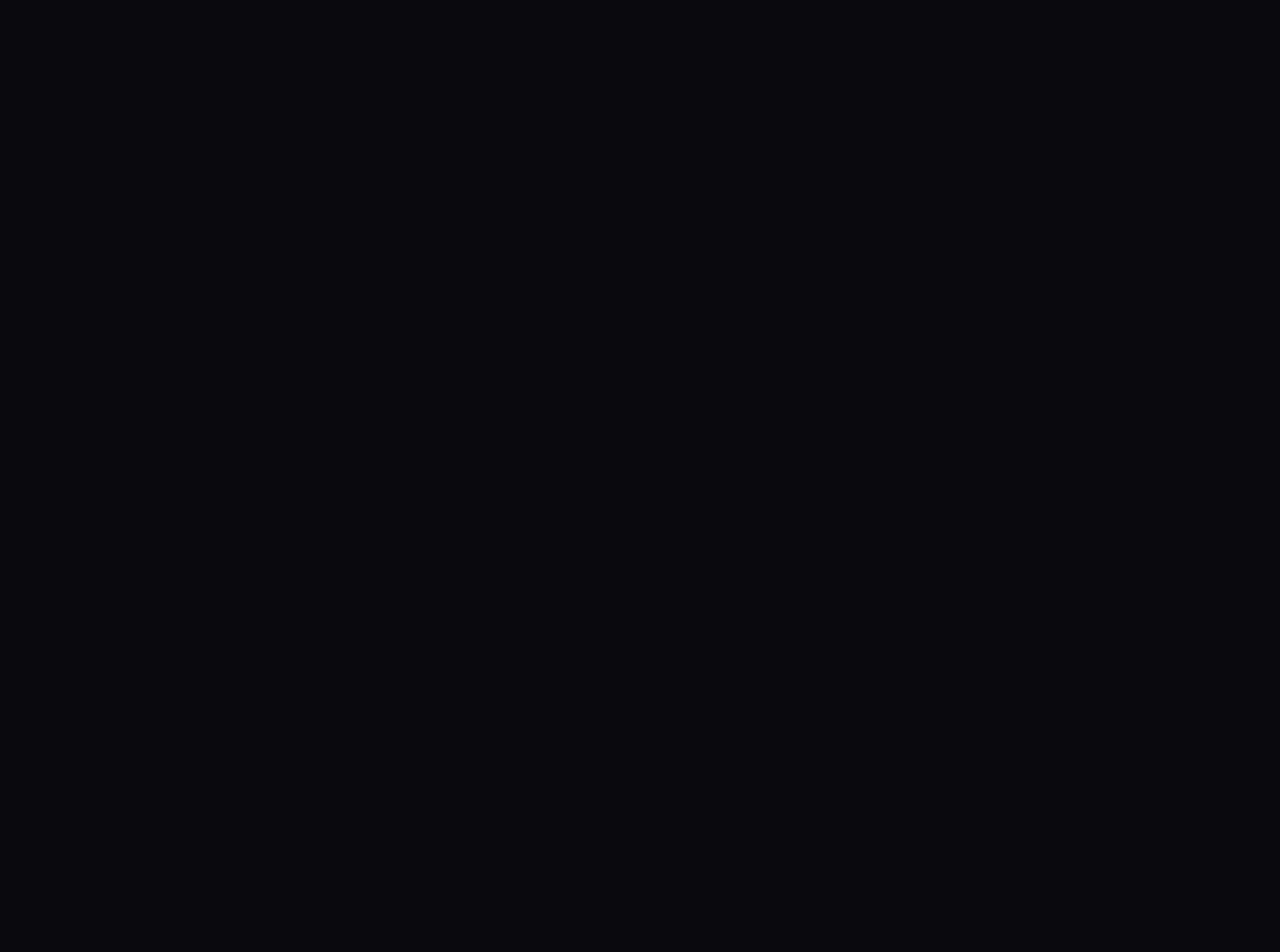
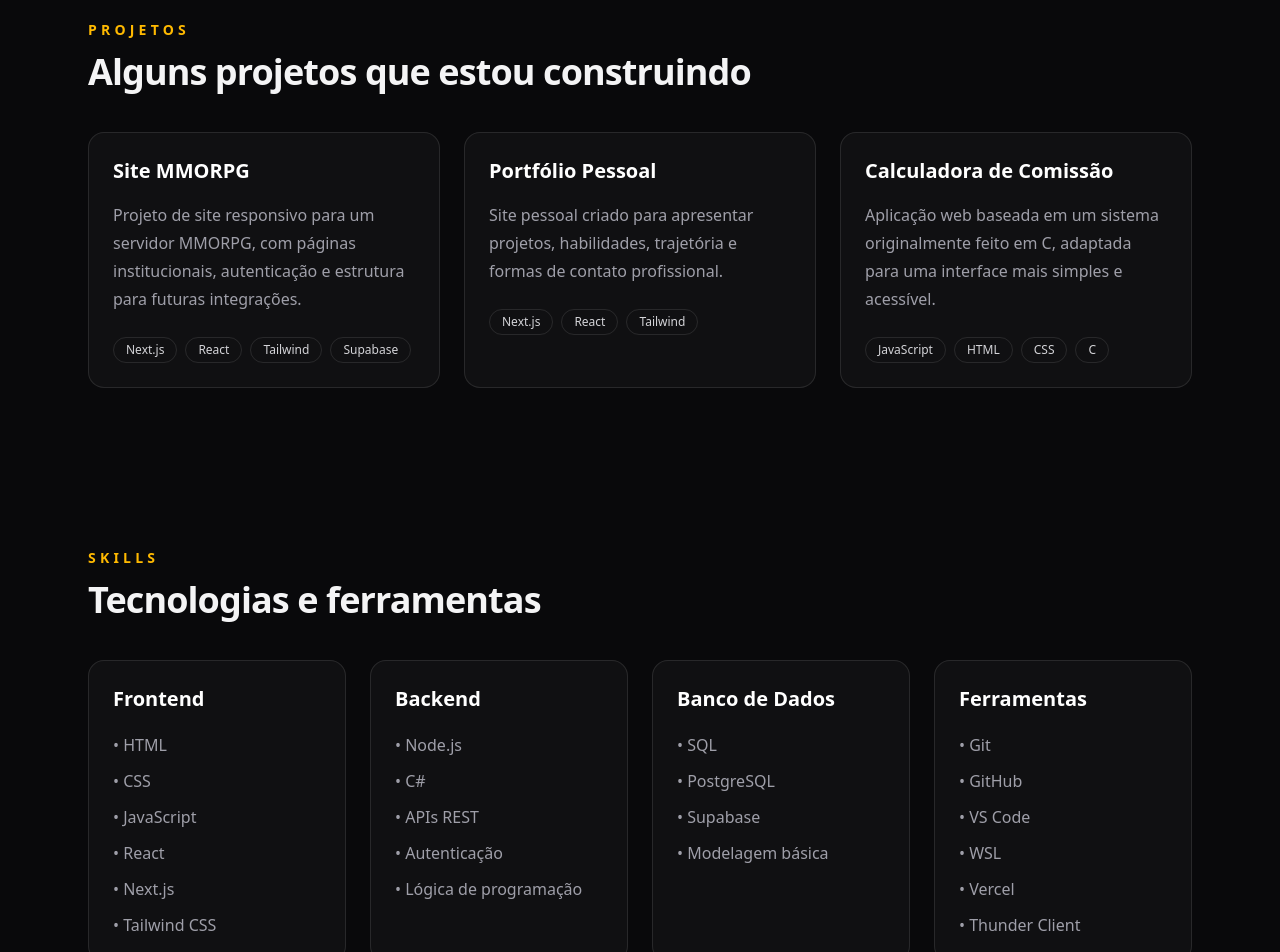
Before and after one commit to crsandrade/crsandrade-portfolio, a Next.js app: page / in a window 1280 px wide. Shown: the part 860-1812 px from the top of the page. Before the commit the page ends 800 px from the top, so only its background shows below. Built offline with nearby package versions, Linux system fonts and the light colour scheme.

Commit message:
feat: add skills section

```diff
--- a/app/page.tsx
+++ b/app/page.tsx
@@ -1,11 +1,15 @@
 import { Hero } from "@/components/Hero";
 import { Navbar } from "@/components/Navbar";
+import { Projects } from "@/components/Projects";
+import { Skills } from "@/components/Skills";
 
 export default function Home() {
   return (
     <main className="min-h-screen bg-zinc-950 text-zinc-100">
       <Navbar />
       <Hero />
+      <Projects />
+      <Skills />
     </main>
   );
 }
--- a/components/Hero.tsx
+++ b/components/Hero.tsx
@@ -2,7 +2,7 @@ export function Hero() {
   return (
     <section className="mx-auto flex min-h-screen max-w-6xl flex-col justify-center px-6 py-20">
       <p className="mb-4 text-sm font-semibold uppercase tracking-[0.3em] text-amber-400">
-        Desenvolvedor Frontend
+        Desenvolvedor Web
       </p>
 
       <h1 className="max-w-4xl text-4xl font-black leading-tight tracking-tight sm:text-5xl md:text-6xl">
--- a/components/Navbar.tsx
+++ b/components/Navbar.tsx
@@ -30,6 +30,13 @@ export function Navbar() {
                     >
                         Contato
                     </a>
+
+                    <a
+                        href="#skills"
+                        className="text-sm text-zinc-300 transition hover:text-amber-400"
+                    >
+                        Skills
+                    </a>
                 </nav>
             </div>
         </header>
--- /dev/null
+++ b/components/Projects.tsx
@@ -0,0 +1,65 @@
+const projects = [
+  {
+    title: "Site MMORPG",
+    description:
+      "Projeto de site responsivo para um servidor MMORPG, com páginas institucionais, autenticação e estrutura para futuras integrações.",
+    stack: ["Next.js", "React", "Tailwind", "Supabase"],
+  },
+  {
+    title: "Portfólio Pessoal",
+    description:
+      "Site pessoal criado para apresentar projetos, habilidades, trajetória e formas de contato profissional.",
+    stack: ["Next.js", "React", "Tailwind"],
+  },
+  {
+    title: "Calculadora de Comissão",
+    description:
+      "Aplicação web baseada em um sistema originalmente feito em C, adaptada para uma interface mais simples e acessível.",
+    stack: ["JavaScript", "HTML", "CSS", "C"],
+  },
+];
+
+export function Projects() {
+  return (
+    <section
+      id="projects"
+      className="mx-auto max-w-6xl px-6 py-20"
+    >
+      <p className="mb-3 text-sm font-semibold uppercase tracking-[0.3em] text-amber-400">
+        Projetos
+      </p>
+
+      <h2 className="text-3xl font-black tracking-tight sm:text-4xl">
+        Alguns projetos que estou construindo
+      </h2>
+
+      <div className="mt-10 grid gap-6 md:grid-cols-3">
+        {projects.map((project) => (
+          <article
+            key={project.title}
+            className="rounded-2xl border border-white/10 bg-white/[0.03] p-6 transition hover:-translate-y-1 hover:bg-white/[0.06]"
+          >
+            <h3 className="text-xl font-bold text-white">
+              {project.title}
+            </h3>
+
+            <p className="mt-4 leading-7 text-zinc-400">
+              {project.description}
+            </p>
+
+            <div className="mt-6 flex flex-wrap gap-2">
+              {project.stack.map((item) => (
+                <span
+                  key={item}
+                  className="rounded-full border border-white/10 px-3 py-1 text-xs text-zinc-300"
+                >
+                  {item}
+                </span>
+              ))}
+            </div>
+          </article>
+        ))}
+      </div>
+    </section>
+  );
+}
--- /dev/null
+++ b/components/Skills.tsx
@@ -0,0 +1,49 @@
+const skills = [
+  {
+    title: "Frontend",
+    items: ["HTML", "CSS", "JavaScript", "React", "Next.js", "Tailwind CSS"],
+  },
+  {
+    title: "Backend",
+    items: ["Node.js", "C#", "APIs REST", "Autenticação", "Lógica de programação"],
+  },
+  {
+    title: "Banco de Dados",
+    items: ["SQL", "PostgreSQL", "Supabase", "Modelagem básica"],
+  },
+  {
+    title: "Ferramentas",
+    items: ["Git", "GitHub", "VS Code", "WSL", "Vercel", "Thunder Client"],
+  },
+];
+
+export function Skills() {
+  return (
+    <section id="skills" className="mx-auto max-w-6xl px-6 py-20">
+      <p className="mb-3 text-sm font-semibold uppercase tracking-[0.3em] text-amber-400">
+        Skills
+      </p>
+
+      <h2 className="text-3xl font-black tracking-tight sm:text-4xl">
+        Tecnologias e ferramentas
+      </h2>
+
+      <div className="mt-10 grid gap-6 sm:grid-cols-2 lg:grid-cols-4">
+        {skills.map((skill) => (
+          <article
+            key={skill.title}
+            className="rounded-2xl border border-white/10 bg-white/[0.03] p-6"
+          >
+            <h3 className="text-xl font-bold text-white">{skill.title}</h3>
+
+            <ul className="mt-5 space-y-3 text-zinc-400">
+              {skill.items.map((item) => (
+                <li key={item}>• {item}</li>
+              ))}
+            </ul>
+          </article>
+        ))}
+      </div>
+    </section>
+  );
+}
```
Lines whose indentation alone changed are shown as unchanged.
